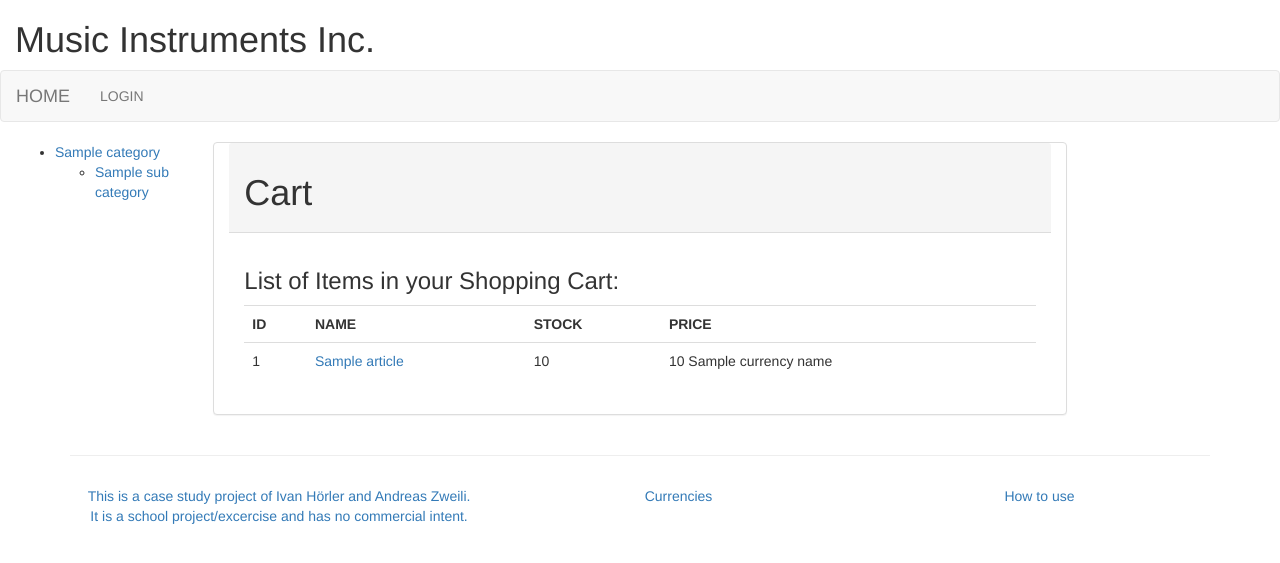
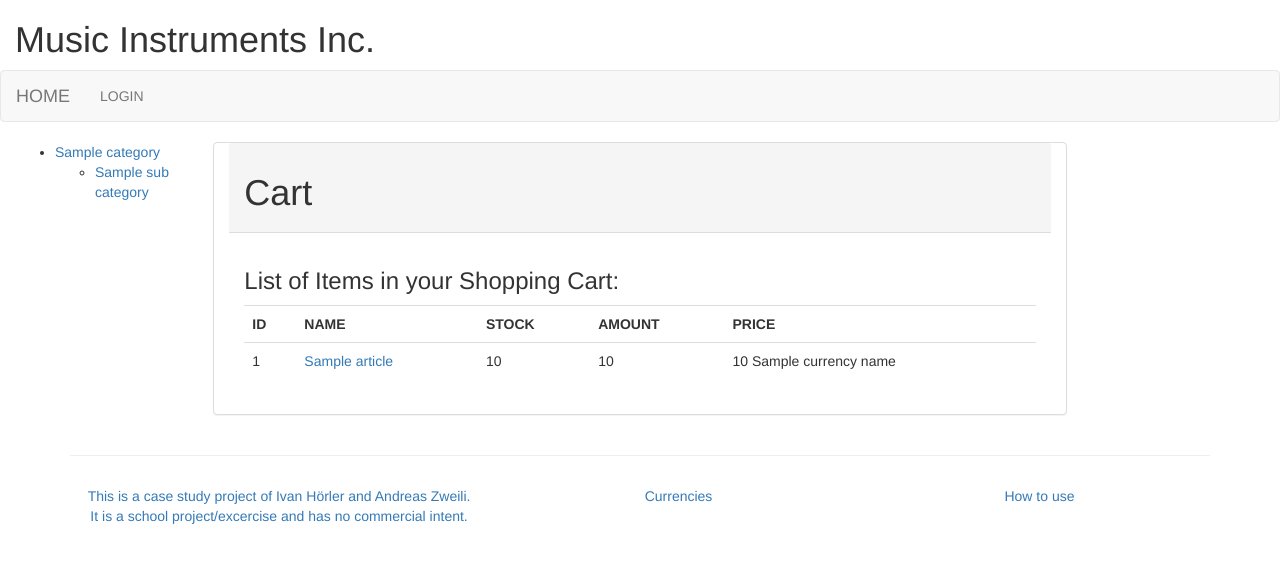
Before and after one commit to Nebucatnetzer/webtech_case_study, a Django app: template django/didgeridoo/webshop/templates/webshop/cart.html in a window 1280 px wide. Shown: the top 563 px of the page. Run offline with Django 3.2, Linux system fonts and the light colour scheme; the template is opened without the code that fills it: most values are stand-ins (such as "Sample title", 1, 10 or a date in 2020); some libraries are stand-ins or nearby versions.

Commit message:
add amount to template

```diff
--- a/django/didgeridoo/webshop/templates/webshop/cart.html
+++ b/django/didgeridoo/webshop/templates/webshop/cart.html
@@ -8,6 +8,7 @@
           <th scope="col">ID</th>
           <th scope="col">NAME</th>
           <th scope="col">STOCK</th>
+          <th scope="col">AMOUNT</th>
           <th scope="col">PRICE</th>
         </tr>
         {% for article in articles_list %}
@@ -18,6 +19,7 @@
                 {{ article.article.name }}
               </a></td>
             <td scope="col">{{ article.article.stock }}</td>
+            <td scope="col">{{ article.amount }}</td>
             <td scope="col">{{ article.article.price_in_chf }} {{ currency_name }}</td>
           </tr>
         {% endfor %}
```
